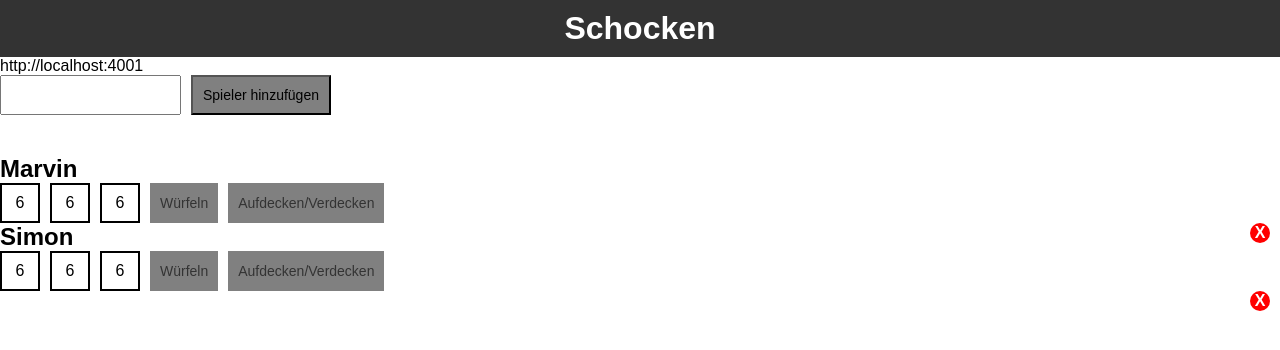
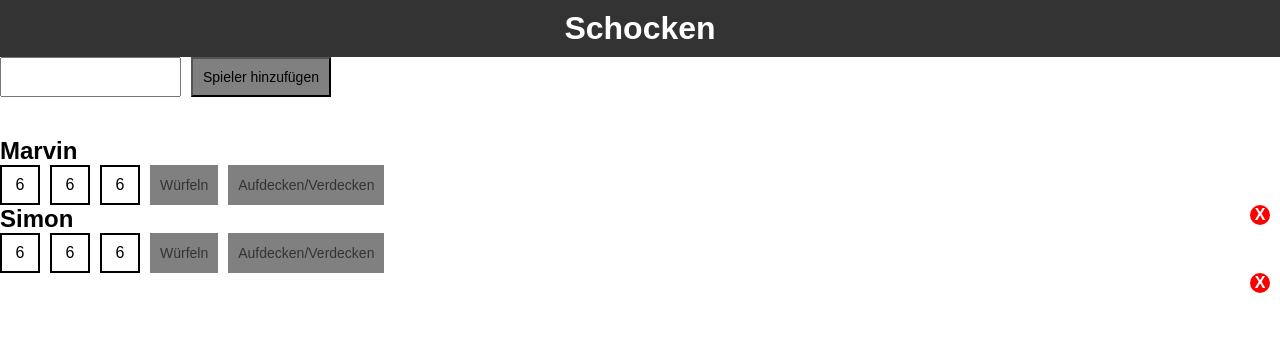
Before and after one commit to MarvinVrdoljak/schocken, a React (Create React App) app: page / in a window 1280 px wide. Shown: the top 350 px of the page. Built offline with nearby package versions, Linux system fonts and the light colour scheme; no server answers.

Commit message:
react fixes

```diff
--- a/package.json
+++ b/package.json
@@ -3,9 +3,12 @@
   "version": "0.1.0",
   "private": true,
   "dependencies": {
+    "axios": "^0.19.2",
+    "express": "^4.17.1",
     "react": "^16.9.0",
     "react-dom": "^16.9.0",
     "react-scripts": "3.1.1",
+    "socket.io": "^2.3.0",
     "socket.io-client": "^2.3.0"
   },
   "scripts": {
--- a/src/App.js
+++ b/src/App.js
@@ -1,4 +1,4 @@
-import React, { useState } from "react";
+import React, { useState, useEffect } from "react";
 import Header from "./components/layout/Header";
 import AddPlayer from "./components/AddPlayer";
 import Players from "./components/Players";
@@ -13,14 +13,18 @@ function App() {
   ]);
   const [playerId, setPlayerId] = useState(players.length + 1);
 
-  const [endpoint, setEndpoint] = useState({
-    response: true,
-    endpoint: "http://localhost:4001"
-  });
+  const [response, setResponse] = useState(false);
+  const [endpoint] = useState("https://jsonplaceholder.typicode.com/todos/1");
+  // const [endpoint, setEndpoint] = useState({
+  //   response: false,
+  //   endpoint: "https://jsonplaceholder.typicode.com/todos/1"
+  // });
   const socket = socketIOClient(endpoint);
 
-  socket.on("FromAPI", data => setEndpoint( data ));
-  console.log(socket);
+  useEffect(() => {
+    socket.on("FromAPI", data => setResponse({data}));
+  });
+
 
   function deletePlayer(id) {
     setPlayers([...players.filter(player => player.id !== id)]);
@@ -31,11 +35,13 @@ function App() {
     setPlayerId(playerId + 1);
   }
 
+  console.log( {response})
+
   return (
 
     <div className="App">
       <Header />
-      {endpoint.endpoint}
+
       <AddPlayer addPlayer={addPlayer}/>
       <Players players={players} deletePlayer={deletePlayer} />
     </div>
```
Also changed, not shown: 1 other file (tests, documents, lock files or other folders).
